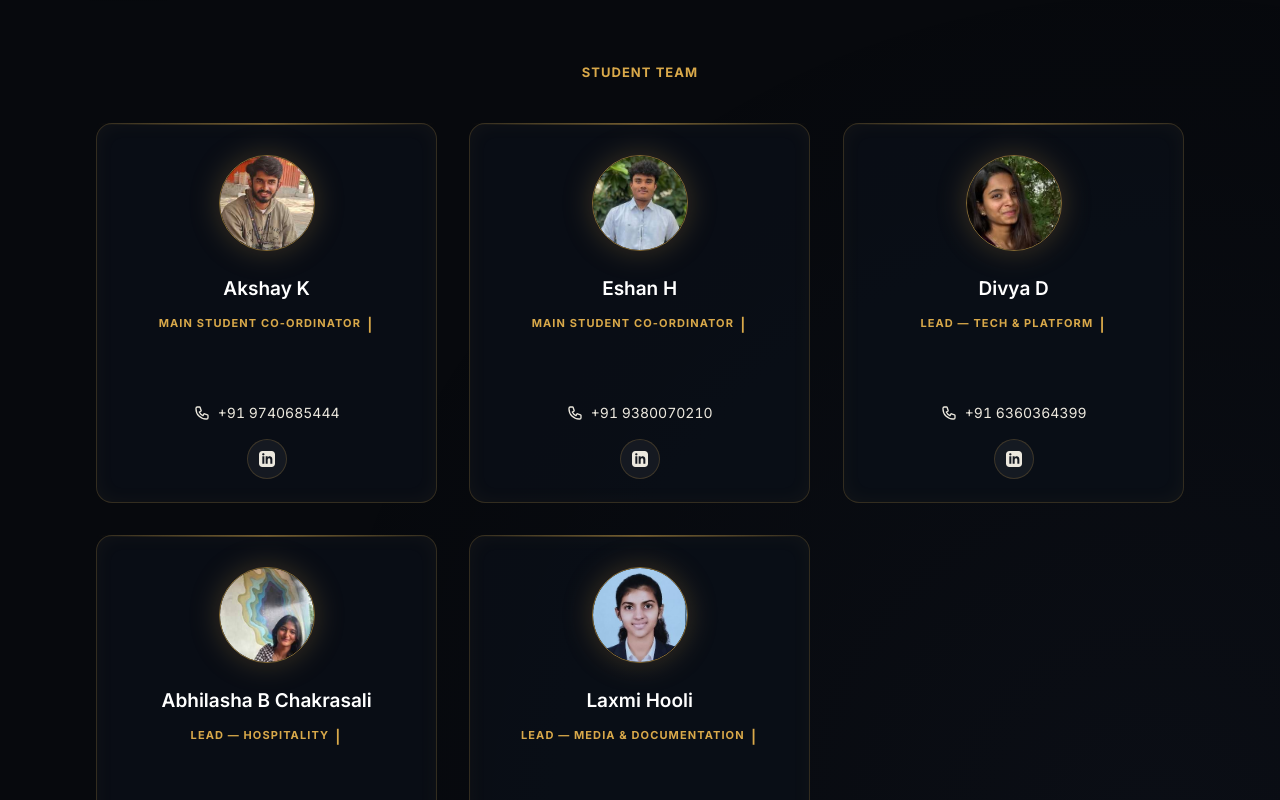
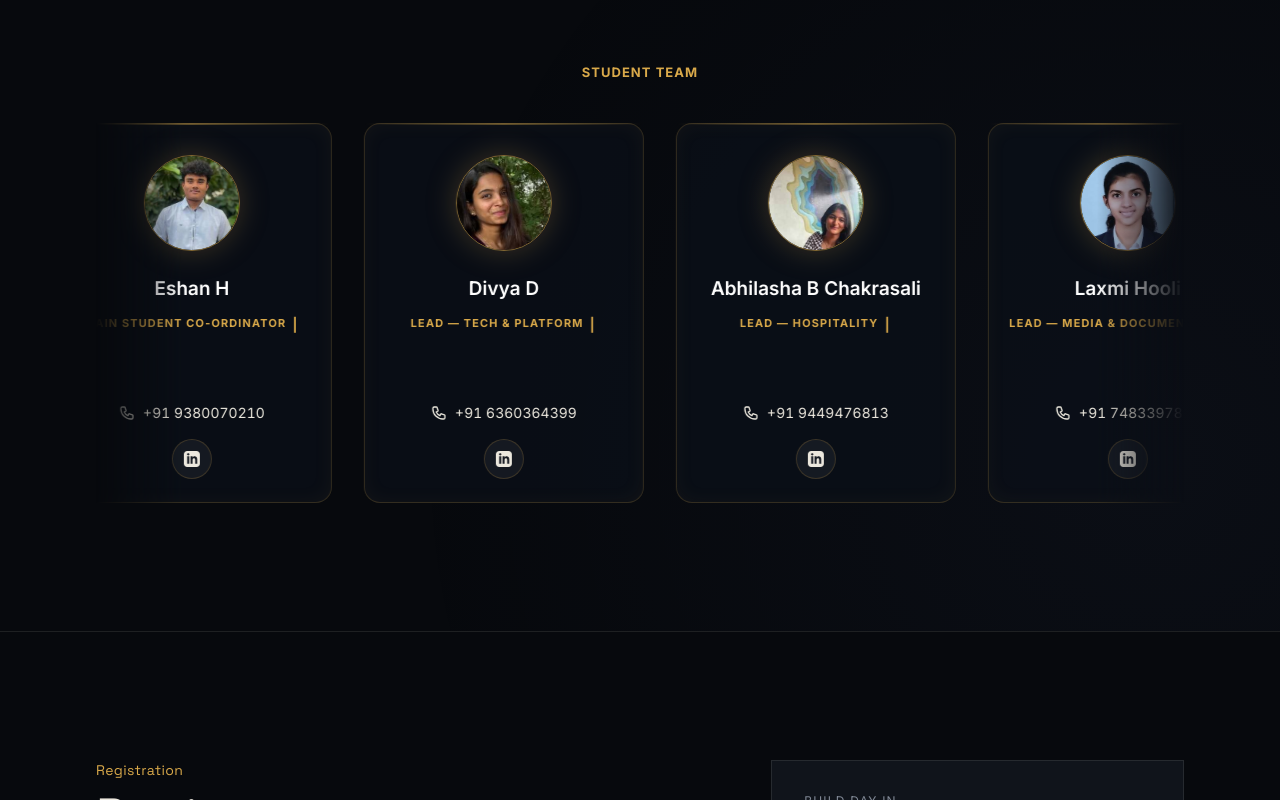
Before and after one commit to Akshay44776/AppForge, a Next.js app: page / in a window 1280 px wide. Shown: the part 10880-11680 px from the top of the page. Built offline with nearby package versions, Linux system fonts and the light colour scheme; no server answers.

Commit message:
feat: convert Student Team section from static grid to infinite CSS marquee

```diff
--- a/app/globals.css
+++ b/app/globals.css
@@ -345,3 +345,41 @@ body {
     transition: opacity 0.2s ease !important;
   }
 }
+
+/* ==========================================================================
+   Student Team — Infinite Marquee
+   ========================================================================== */
+
+@keyframes student-marquee-scroll {
+  0% { transform: translateX(0); }
+  100% { transform: translateX(-50%); }
+}
+
+.student-marquee-track {
+  animation: student-marquee-scroll 30s linear infinite;
+  will-change: transform;
+}
+
+/* Pause on hover (desktop) */
+.student-marquee-viewport:hover .student-marquee-track {
+  animation-play-state: paused;
+}
+
+/* Pause on touch (mobile) — applied via active state */
+.student-marquee-viewport:active .student-marquee-track {
+  animation-play-state: paused;
+}
+
+/* Reduced motion: stop animation, show as centered flex wrap */
+@media (prefers-reduced-motion: reduce) {
+  .student-marquee-track {
+    animation: none !important;
+    flex-wrap: wrap;
+    justify-content: center;
+    width: auto !important;
+  }
+  /* Hide the duplicate set under reduced motion */
+  .student-marquee-track > [aria-hidden="true"] {
+    display: none;
+  }
+}
--- a/components/People.tsx
+++ b/components/People.tsx
@@ -97,22 +97,47 @@ export default function People() {
             ))}
           </div>
 
-          {/* Student Team */}
+          {/* Student Team — Infinite Marquee */}
           <div>
             <div className="text-center mb-10">
               <h3 className="text-[13px] uppercase tracking-[0.08em] text-gold font-bold">Student Team</h3>
             </div>
-            <div className="grid sm:grid-cols-2 lg:grid-cols-3 gap-6 sm:gap-8">
-              {STUDENT_TEAM.map((student, idx) => (
+
+            {/* Marquee viewport with edge fade masks */}
+            <div
+              className="student-marquee-viewport relative overflow-hidden"
+              style={{
+                maskImage: 'linear-gradient(to right, transparent 0%, black 8%, black 92%, transparent 100%)',
+                WebkitMaskImage: 'linear-gradient(to right, transparent 0%, black 8%, black 92%, transparent 100%)',
+              }}
+            >
+              {/* Marquee track — duplicated once for seamless loop */}
+              <div className="student-marquee-track flex gap-6 sm:gap-8 w-max hover:[animation-play-state:paused]">
+                {/* First set */}
+                {STUDENT_TEAM.map((student) => (
+                  <div key={`set1-${student.name}`} className="flex-shrink-0 w-[260px] sm:w-[280px]">
                     <StudentProfileCard
-                  key={student.name}
                       name={student.name}
                       role={student.role || ''}
                       tel={student.tel}
                       linkedin={student.linkedin}
                       imgUrl={student.imgUrl}
                     />
+                  </div>
                 ))}
+                {/* Duplicate set for seamless loop */}
+                {STUDENT_TEAM.map((student) => (
+                  <div key={`set2-${student.name}`} className="flex-shrink-0 w-[260px] sm:w-[280px]" aria-hidden="true">
+                    <StudentProfileCard
+                      name={student.name}
+                      role={student.role || ''}
+                      tel={student.tel}
+                      linkedin={student.linkedin}
+                      imgUrl={student.imgUrl}
+                    />
+                  </div>
+                ))}
+              </div>
             </div>
           </div>
         </div>
```
Lines whose indentation alone changed are shown as unchanged.
